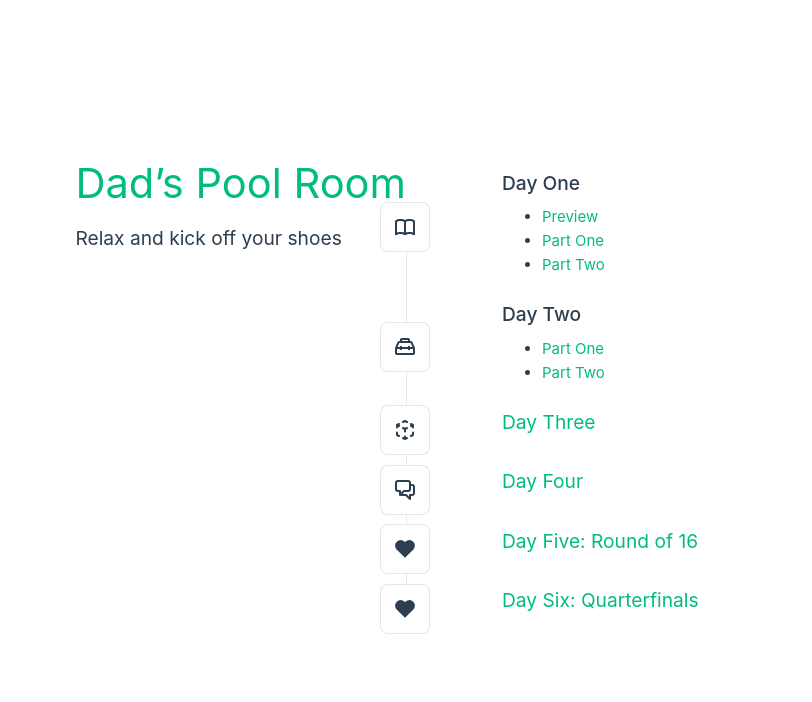
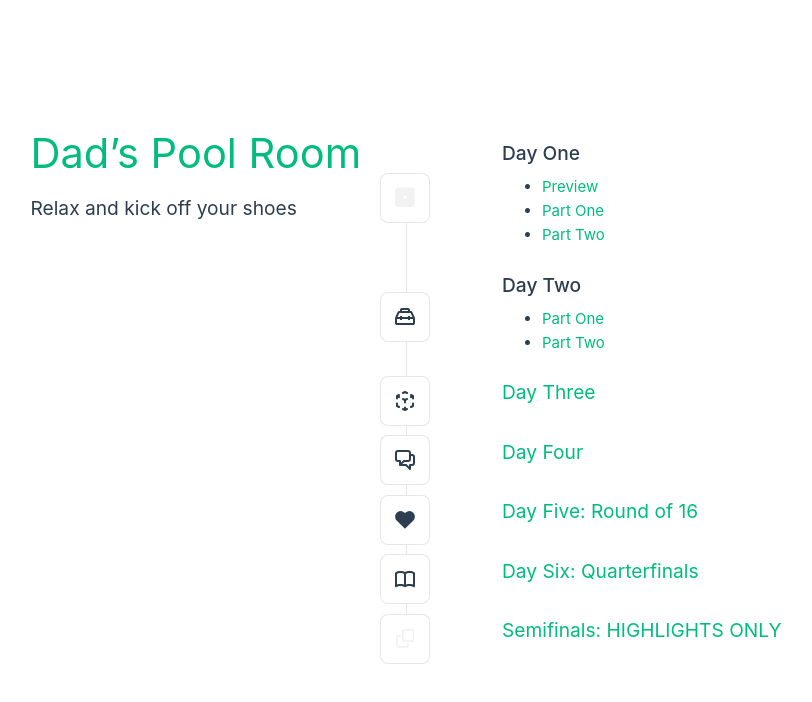
Before and after one commit to mekane84/dads-pool-room, a Vue app: page / in a window 1280 px wide. Shown: the top 702 px of the page, without its empty margins (234-1046 px from the left). Built offline with nearby package versions, Linux system fonts and the light colour scheme.

Commit message:
add semis and new icon

```diff
--- a/src/components/TheWelcome.vue
+++ b/src/components/TheWelcome.vue
@@ -1,17 +1,19 @@
 <script setup>
 import WelcomeItem from './WelcomeItem.vue'
+import OneIcon from './icons/IconOne.vue'
 import DocumentationIcon from './icons/IconDocumentation.vue'
 import ToolingIcon from './icons/IconTooling.vue'
 import EcosystemIcon from './icons/IconEcosystem.vue'
 import CommunityIcon from './icons/IconCommunity.vue'
 import SupportIcon from './icons/IconSupport.vue'
+import IconSemi from "@/components/icons/IconSemi.vue";
 </script>
 
 <template>
   <main>
     <WelcomeItem>
       <template #icon>
-        <DocumentationIcon />
+        <OneIcon />
       </template>
       <template #heading>Day One</template>
       <ul>
@@ -72,11 +74,20 @@ import SupportIcon from './icons/IconSupport.vue'
 
     <WelcomeItem>
       <template #icon>
-        <SupportIcon />
+        <DocumentationIcon />
       </template>
       <template #heading>
         <router-link to="/day6">Day Six: Quarterfinals</router-link>
       </template>
     </WelcomeItem>
+
+    <WelcomeItem>
+      <template #icon>
+        <IconSemi/>
+      </template>
+      <template #heading>
+        <router-link to="/semis">Semifinals: HIGHLIGHTS ONLY</router-link>
+      </template>
+    </WelcomeItem>
   </main>
 </template>
--- /dev/null
+++ b/src/components/icons/IconOne.vue
@@ -0,0 +1,10 @@
+<template>
+  <svg xmlns="http://www.w3.org/2000/svg" height="1.5em" viewBox="0 0 448 512">
+    <!--! Font Awesome Free 6.4.2 by @fontawesome - https://fontawesome.com License - https://fontawesome.com/license (Commercial License) Copyright 2023 Fonticons, Inc. -->
+    <path d="M64 32C28.7 32 0 60.7 0 96V416c0 35.3 28.7 64 64 64H384c35.3 0 64-28.7 64-64V96c0-35.3-28.7-64-64-64H64zM224 224a32 32 0 1 1 0 64 32 32 0 1 1 0-64z"/>
+  </svg>
+</template>
+
+<style scoped>
+svg {fill: #121212; fill: rgba(235, 235, 235, 0.64);}
+</style>
--- /dev/null
+++ b/src/components/icons/IconSemi.vue
@@ -0,0 +1,16 @@
+<script setup>
+
+</script>
+
+<template>
+  <svg xmlns="http://www.w3.org/2000/svg" height="1.25em" viewBox="0 0 512 512">
+    <!--! Font Awesome Free 6.4.2 by @fontawesome - https://fontawesome.com License - https://fontawesome.com/license (Commercial License) Copyright 2023 Fonticons, Inc. -->
+    <path d="M64 464H288c8.8 0 16-7.2 16-16V384h48v64c0 35.3-28.7 64-64 64H64c-35.3 0-64-28.7-64-64V224c0-35.3 28.7-64 64-64h64v48H64c-8.8 0-16 7.2-16 16V448c0 8.8 7.2 16 16 16zM224 304H448c8.8 0 16-7.2 16-16V64c0-8.8-7.2-16-16-16H224c-8.8 0-16 7.2-16 16V288c0 8.8 7.2 16 16 16zm-64-16V64c0-35.3 28.7-64 64-64H448c35.3 0 64 28.7 64 64V288c0 35.3-28.7 64-64 64H224c-35.3 0-64-28.7-64-64z"/>
+  </svg>
+</template>
+
+<style scoped>
+svg {
+  fill:rgba(235, 235, 235, 0.64);
+}
+</style>
--- a/src/router/index.js
+++ b/src/router/index.js
@@ -9,6 +9,7 @@ import DayThree from "@/views/DayThree.vue";
 import DayFour from "@/views/DayFour.vue";
 import DayFive from "@/views/DayFive.vue";
 import DaySix from "@/views/DaySix.vue";
+import Semis from "@/views/Semis.vue";
 
 const routes = [
   {path: '/', name: 'Home', component: Home},
@@ -21,6 +22,7 @@ const routes = [
   {path: '/day4', name: 'Day 4', component: DayFour},
   {path: '/day5', name: 'Day 5', component: DayFive},
   {path: '/day6', name: 'Day 6', component: DaySix},
+  {path: '/semis', name: 'Semifinals', component: Semis}
 ]
 
 const router = createRouter({
--- /dev/null
+++ b/src/views/Semis.vue
@@ -0,0 +1,31 @@
+<script setup>
+
+</script>
+
+<template>
+  <div>
+    <h2>Semifinals: HIGHLIGHTS ONLY SORRY</h2>
+    <p>Apparently I read these are great matches so maybe wait for them?  I am still doing google searches to see if
+      possible to find them somehow, probably illegal recording</p>
+    <ul>
+      <li>
+        <h3>Match 1: Fedor Gorst vs. Aleksa Pecelj</h3>
+        <iframe width="560" height="315" src="https://www.youtube.com/embed/OzKkKx_Zuy0?si=FrszvB230CaAgsr2"
+                title="YouTube video player" frameborder="0"
+                allow="accelerometer; autoplay; clipboard-write; encrypted-media; gyroscope; picture-in-picture; web-share"
+                allowfullscreen></iframe>
+      </li>
+      <li>
+        <h3>Match 2: Ko Ping Chung vs. Aloysius Yapp</h3>
+        <iframe width="560" height="315" src="https://www.youtube.com/embed/OzKkKx_Zuy0?si=-75pFPvO0o7tWG-q&amp;start=1503"
+                title="YouTube video player" frameborder="0"
+                allow="accelerometer; autoplay; clipboard-write; encrypted-media; gyroscope; picture-in-picture; web-share"
+                allowfullscreen></iframe>
+      </li>
+    </ul>
+  </div>
+</template>
+
+<style scoped>
+
+</style>
```
